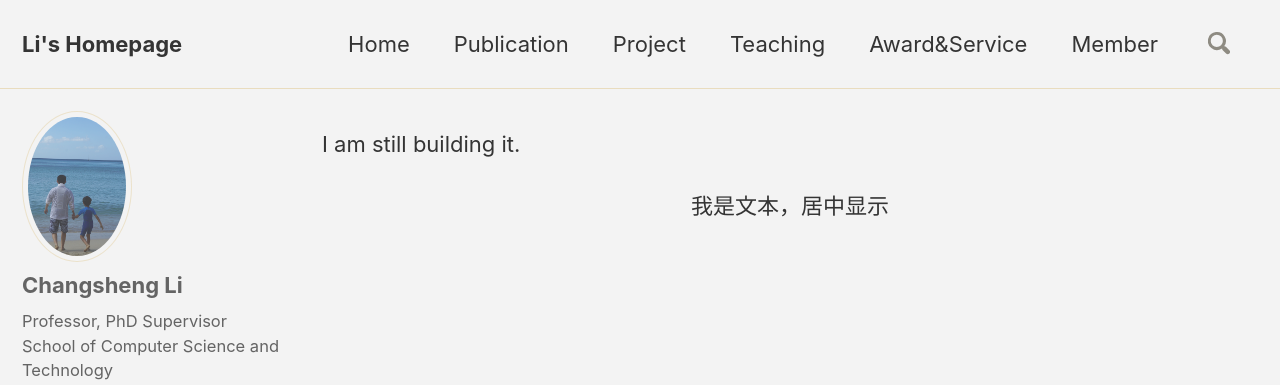
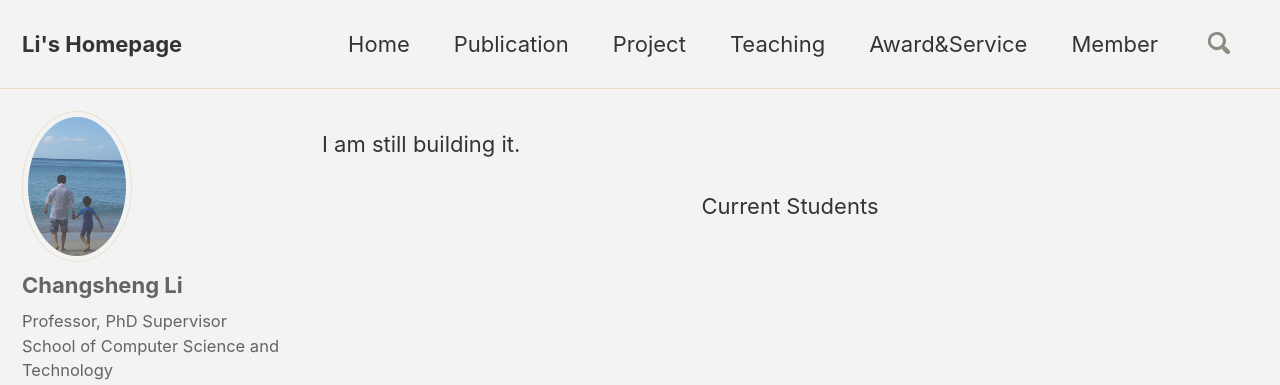
Before and after one commit to csli-bit/csli-bit.github.io, a Jekyll site: the page built from _pages/member.md, in a window 1280 px wide. Shown: the top 385 px of the page. Built offline with Jekyll 4.4.1, drawn with Linux system fonts in a browser that asks for light colours; nearby versions of some CDN libraries; comment, search, counter and statistics services are not loaded.

Commit message:
Update member.md

```diff
--- a/_pages/member.md
+++ b/_pages/member.md
@@ -6,4 +6,4 @@ permalink: /member/
 ---
 I am still building it.
 
-<p style="text-align:center">我是文本，居中显示</p>
+<p style="text-align:center">Current Students</p>
```
